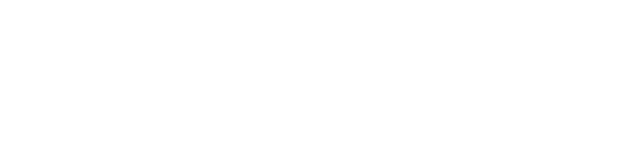
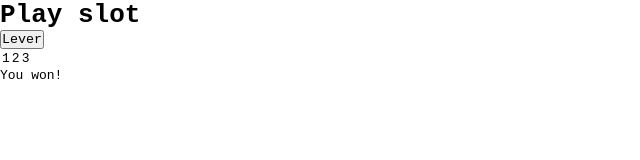
Before and after one commit to DaniloRua/slot-game, a plain HTML site: page index.html in a window 1280 px wide. Shown: the whole page, without its empty margins (0-640 px from the left). Drawn offline with Linux system fonts and the light colour scheme.

Commit message:
layout html

```diff
--- a/index.html
+++ b/index.html
@@ -2,10 +2,50 @@
 <title>Slot Machine</title>
 <link rel="stylesheet" href="">
 <style>
+*{
+    margin: 0;
+    padding: 0;
+    font-family: monospace;
+
+}
 
 
 </style>
+<body>
 
+    <h1>Play slot</h1>
+    <div>
+        <button onclick="">Lever</button>
+    </div>
+    <table>
+        <tbody>
+            <tr>
+                <td>
+                    <span>1</span>
+                </td>
+                <td>
+                    <span>2</span>
+                </td>
+                <td>
+                    <span>3</span>
+                </td>
+            </tr>
+        </tbody>
+    </table>
+
+    <div>
+        <p>You won!</p>
+    </div>
+
+    <audio>
+        <source src="/win.mp3" type="audio/mpeg">
+    </audio>
+
+
+
+
+
+</body>
 
 
 <script>
```
Also changed, not shown: 1 other file.
